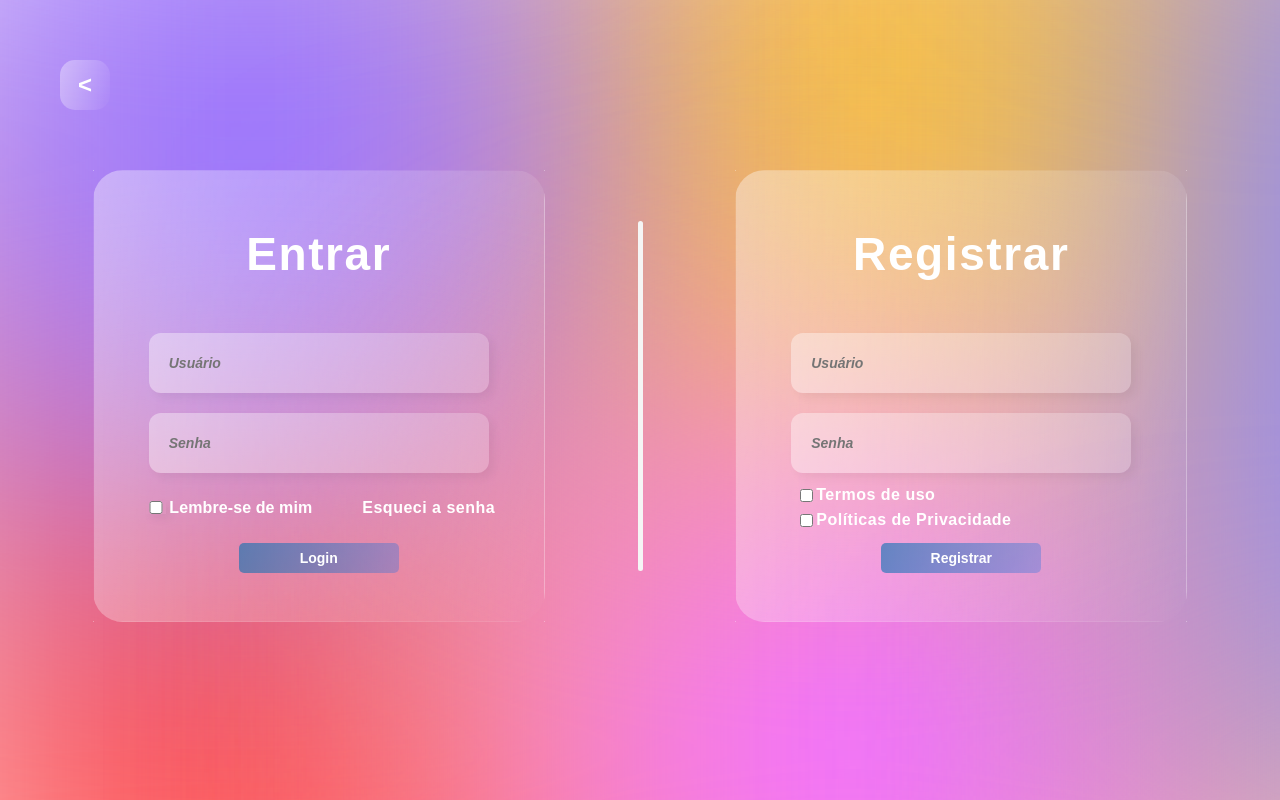
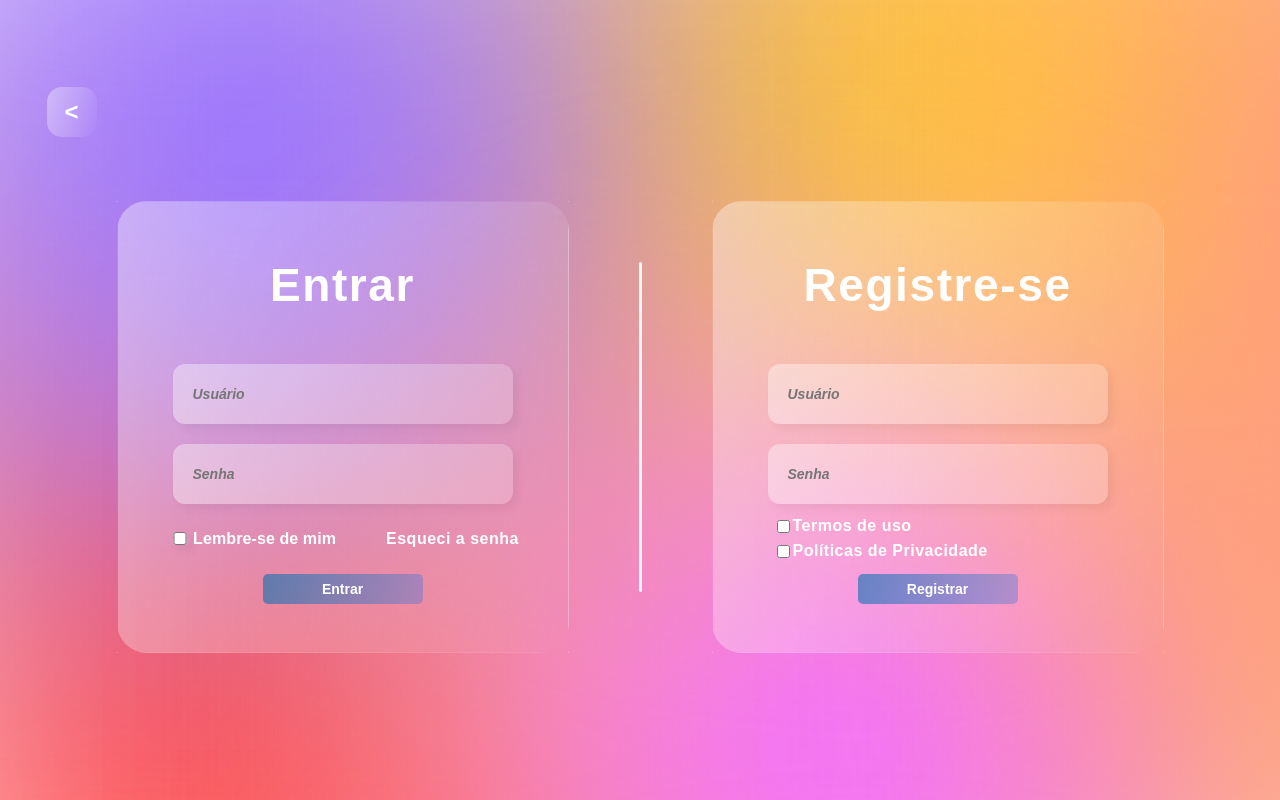
Before and after one commit to uLemos/Quiz_Devision, a React (Vite) app: page /screenInitial in a window 1280 px wide. Shown: the top 800 px of the page. Built offline with nearby package versions, Linux system fonts and the light colour scheme.

Commit message:
:rocket: Adjust in html and css

```diff
--- a/src/components/Cards/cardAccess.jsx
+++ b/src/components/Cards/cardAccess.jsx
@@ -1,14 +1,27 @@
-import React from "react";
+import React, { useState } from "react";
 import '../../css/cardCss/cardAccess.css';
 
 const CardAccess = () => {
+  const [user, setUser] = useState('');
+  const [password, setPassword] = useState('');
+
+  const handlerSubmit = (event) => {
+    event.preventDefault();
+
+    if(!user || !password)
+      return;
+    setUser('')
+    setPassword('')
+    console.log(`Usuário: ${user} - Senha: ${password}`)
+  }
+
   return (
     <div className="container">
-      <form action="POST">
+      <form onSubmit={handlerSubmit}>
         <h1>Entrar</h1>
         <div className="container-form">
-          <input type="text" placeholder="Usuário" />
-          <input type="password" placeholder="Senha" />
+          <input type="text" value={user} onChange={(event) => {setUser(event.target.value)}} placeholder="Usuário" />
+          <input type="password" value={password} onChange={(event) => {setPassword(event.target.value)}} placeholder="Senha" />
         </div>
         <div className="container-subForm">
           <div className="checkBox">
@@ -18,7 +31,7 @@ const CardAccess = () => {
           <p>Esqueci a senha</p>
         </div>
         <div className="buttonLogin">
-          <button onSubmit="">Login</button>
+          <button type="submit">Entrar</button>
         </div>
       </form>
     </div>
--- a/src/components/Cards/cardRegister.jsx
+++ b/src/components/Cards/cardRegister.jsx
@@ -2,11 +2,16 @@ import React from "react";
 import '../../css/cardCss/cardRegister.css'
 
 const CardRegister = () => {
+
+    const handlerSubmit = (event) => {
+
+    }
+
     return (
         <>
             <div className="container">
                 <form action="POST">
-                    <h1>Registrar</h1>
+                    <h1>Registre-se</h1>
                     <div className="container-form">
                         <input type="text" placeholder="Usuário" />
                         <input type="password" placeholder="Senha" />
--- a/src/components/screenInitial.jsx
+++ b/src/components/screenInitial.jsx
@@ -14,10 +14,15 @@ const ScreenInitial = () => {
           <button className='back'><a>&lt;</a></button>
         </Link>
       </div>
-      <div className='container-screenInitial'>
-        <CardAccess />
-        <div className='mid' />
-        <CardRegister />
+      <div className='containerCards'>
+        <div className='container-screenInitial'>
+          <CardAccess />
+          <div className='mid' />
+          <CardRegister />
+        </div>
+      </div>
+      <div className='container-admin'>
+
       </div>
       <Ellipses />
     </>
--- a/src/css/cardCss/cardAccess.css
+++ b/src/css/cardCss/cardAccess.css
@@ -8,6 +8,7 @@
   top: 190px; */
   border: transparent;
   border-radius: 30px;
+  margin: 0px 70px 0px 70px;
   background: linear-gradient(106.12deg, rgba(255, 255, 255, 0.4) -4.46%, rgba(255, 255, 255, 0) 102.72%);
   border: 1px solid;
   border-image-source: linear-gradient(105.39deg, rgba(255, 255, 255, 0.7) -4.74%, rgba(255, 255, 255, 0) 101.52%);
--- a/src/css/ellipses.css
+++ b/src/css/ellipses.css
@@ -72,7 +72,7 @@
   height: 992px;
   left: 1152px;
   top: -186px;
-  background: #8a86ff;
+  background: #ff9886;
   filter: blur(150px);
   z-index: 0;
   }
--- a/src/css/home.css
+++ b/src/css/home.css
@@ -1,22 +1,23 @@
-
 .home{
   /* Home */
   width: 100%;
+  display: flex;
   height: 100%;
   margin: 0;
-  position: absolute;
+  justify-content: center;
+  align-items: center;
   z-index: 1;
-  background-color: antiquewhite;
 }
 
 .title{
   /* Hello </user> */
-    position: absolute;
+  position: relative;
   width: 100%;
   height: 70%;
-    justify-content: center;
-    align-items: center;
-    display: flex;
+  margin: 25px;
+  /* justify-content: center;
+  align-items: center; */
+  display: block;
   font-family: sans-serif;
   font-style: normal;
   font-weight: bold;
@@ -24,8 +25,12 @@
   line-height: 122px;
   align-items: center;
   text-align: center;
-    color: #FFFFFF;
+  color: #ffffff;
   text-shadow: 0.3px 1px white;
   z-index: 1;
-    transition: 1s;
+  transition: all 1s ease-out;
 }
+
+.title:hover{
+  padding: 30px;
+}
--- a/src/css/screenInitial.css
+++ b/src/css/screenInitial.css
@@ -1,9 +1,15 @@
+.containerCards{
+  z-index: 1;
+  width: 100%;
+  height: 80%;
+}
+
 .container-screenInitial{
-  position: absolute;
+  position: relative;
   display: flex;
   width: 100%;
   z-index: 1;
-  justify-content: space-evenly;
+  justify-content: center;
   align-items: center;
 }
 
@@ -11,8 +17,9 @@
   position: relative;
   display: flex;
   width: 100%;
-  margin: 30px;
-  padding: 30px;
+  margin-bottom: 50px;
+  /* margin: 30px;
+  padding: 30px; */
   z-index: 1;
 }
 
@@ -46,8 +53,8 @@ a{
 }
 
 .mid{
-  width: 5px;
-  height: 350px;
+  width: 3px;
+  height: 330px;
   display: flex;
   border-radius: 40px;
   background-color: whitesmoke;
--- a/src/index.css
+++ b/src/index.css
@@ -1,11 +1,18 @@
 html, body{
     width: 100%;
-	height: 100%;
-	margin: 0;
+    height: 100%;
+    justify-content: center;
+    align-items: center;
+    display: flex;
 }
 
-@media only screen and(max-width: 1400px){
-    #root{
-        width: 100%;
-    }
+#root{
+    width: 100%;
+    height: 80%;
+    padding: 40px;
+    margin: 60px;
+    display: flex;
+    justify-content: center;
+    align-items: center;
+    flex-wrap: wrap;
 }
```
Lines whose indentation alone changed are shown as unchanged.
